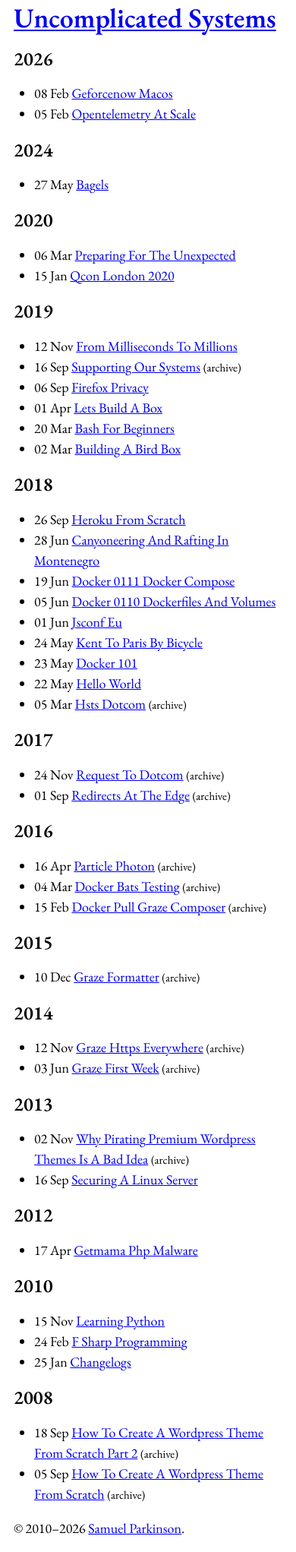
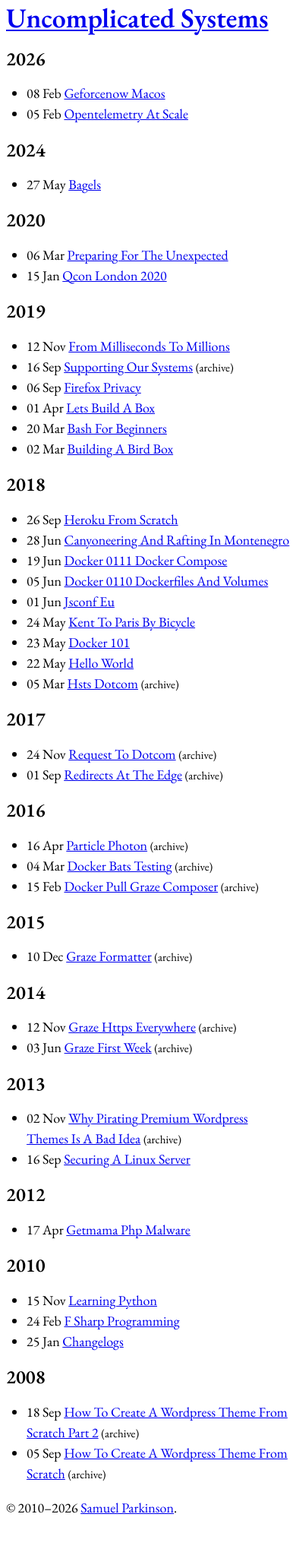
Before and after one commit to sjparkinson/uncomplicated.systems, a Jekyll site: the page built from index.html, in a window 390 px wide. Shown: the whole page at 76% size. Built offline with Jekyll 4.4.1, drawn with Linux system fonts in a browser that asks for light colours; after the commit the page ends 2016 px from its top, so only the background shows below that.

Commit message:
Update main.css

```diff
--- a/assets/css/main.css
+++ b/assets/css/main.css
@@ -107,7 +107,7 @@
 }
 
 body {
-    margin: clamp(0rem, 1vw, 1.5rem) 18px 0;
+    margin-block-start: clamp(0rem, 1vw, 1.5rem);
     color: var(--text-color);
     font: normal clamp(18px, 1.6vw, 20px)/1.5 "EB Garamond", serif;
     font-optical-sizing: auto;
```
